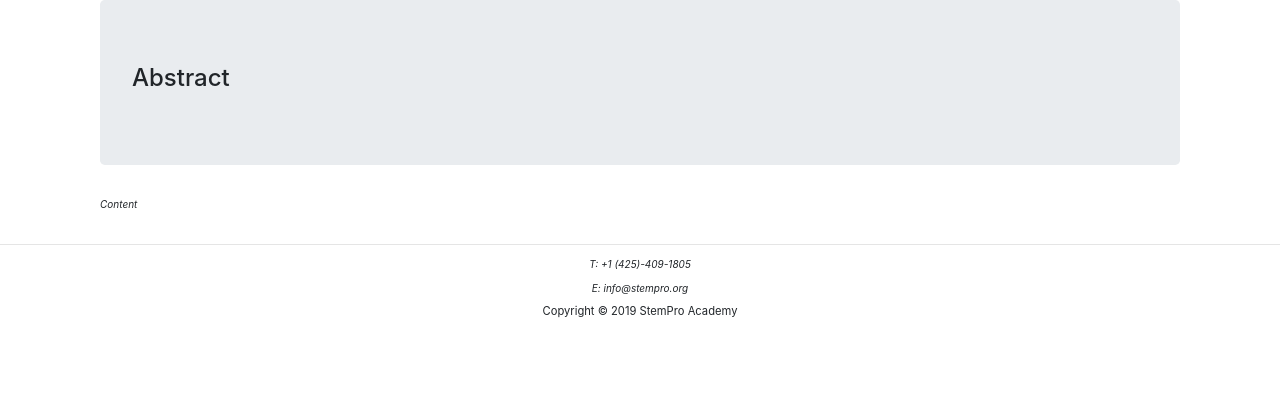
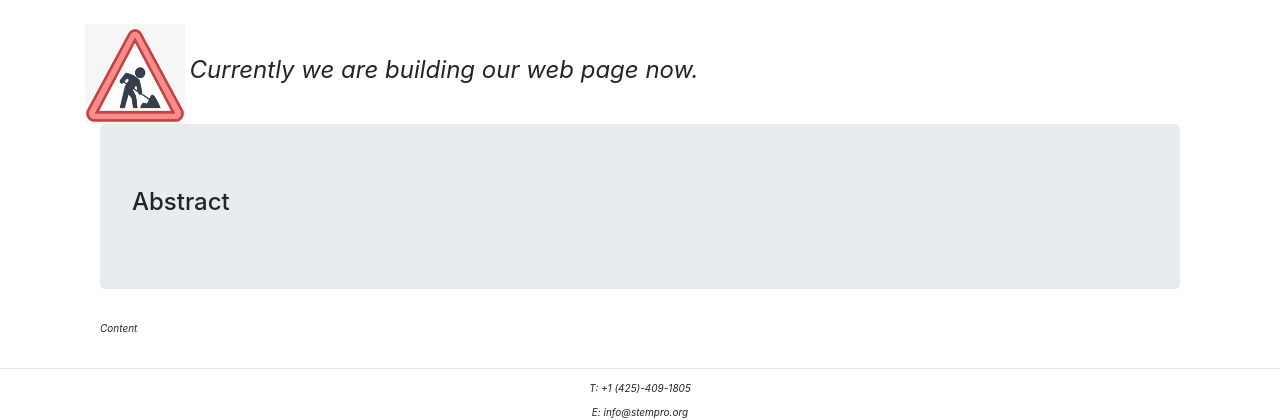
Before and after one commit to PrecociouslyDigital/stempro, a Django app: page /users/tutor in a window 1280 px wide. Shown: the part 56-476 px from the top of the page. Run offline with Django 3.2, Linux system fonts and the light colour scheme; data that the repository does not hold is empty; some libraries are stand-ins or nearby versions.

Commit message:
add under construction

```diff
--- a/templates/base.html
+++ b/templates/base.html
@@ -59,6 +59,10 @@
             </div>
         </nav>
         <div class="container">
+            <br />
+            <img src="{% static 'image/under-construction.png' %}" alt="under construction" style="height: 100px; width: 100px" />
+            <span style="font-size: 24px; font-style: italic;">Currently we are building our web page now.</span>
+            <br />
             {% block content %}
             {% endblock %}
         </div>
```
Also changed, not shown: static/image/under-construction.png (added), 1 other file.
